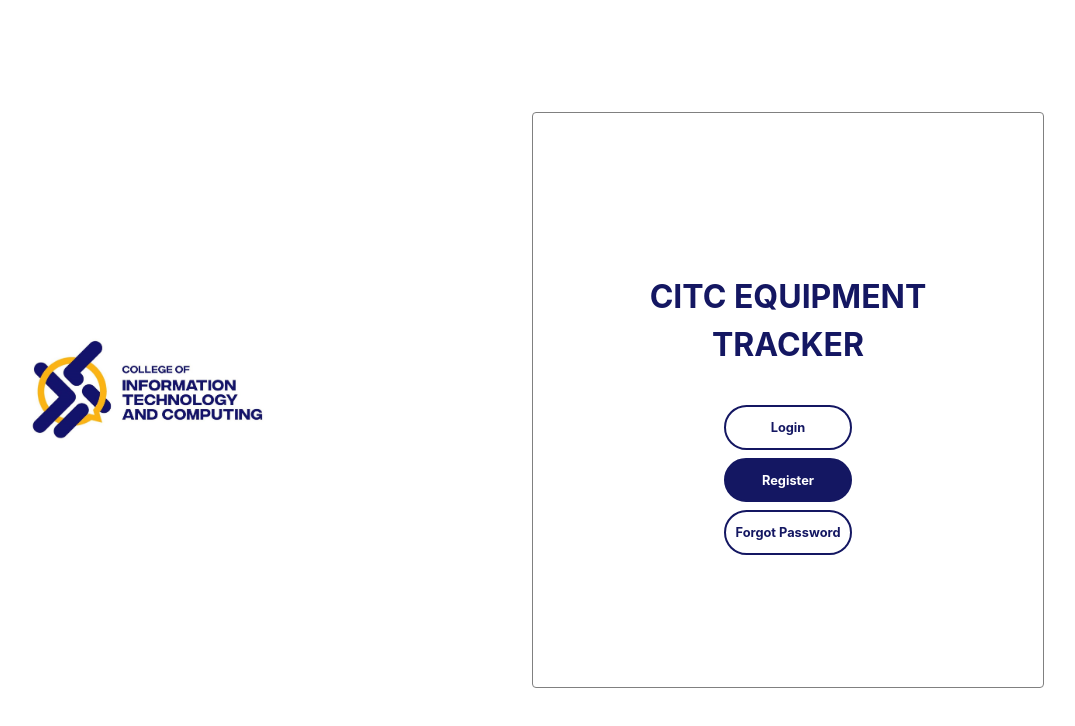
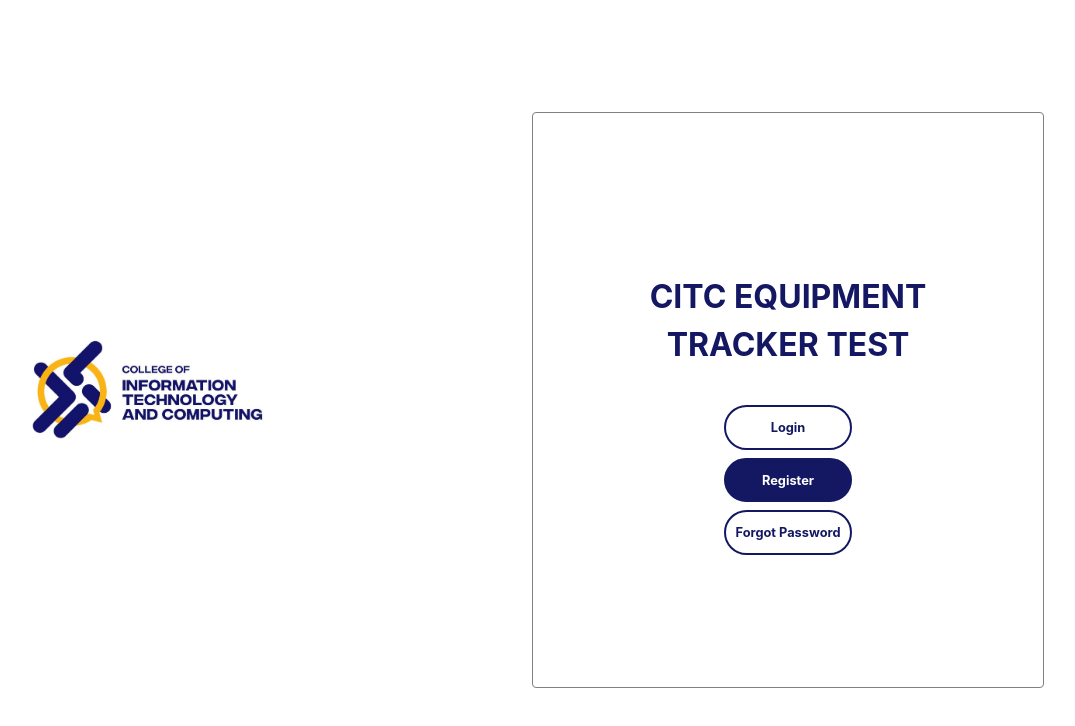
Before and after one commit to lemeow125/EquipmentTracker-Frontend, a React (Vite) app: page / in a window 1280 px wide. Shown: the top 726 px of the page, without its empty margins (172-1247 px from the left). Built offline with nearby package versions, Linux system fonts and the light colour scheme; no server answers.

Commit message:
Update woodpecker.yml and add test change to landing page

```diff
--- a/src/Pages/LandingPage/LandingPage.tsx
+++ b/src/Pages/LandingPage/LandingPage.tsx
@@ -65,7 +65,7 @@ export default function LandingPage() {
             <p style={{ ...styles.text_dark, ...styles.text_L }}>
               CITC EQUIPMENT
               <br />
-              TRACKER
+              TRACKER TEST
             </p>
             <div style={{ ...styles.flex_column }}>
               <Button
```
Also changed, not shown: .woodpecker.yml.
